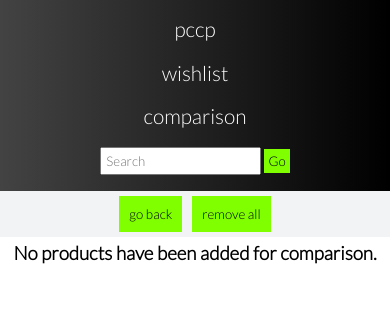
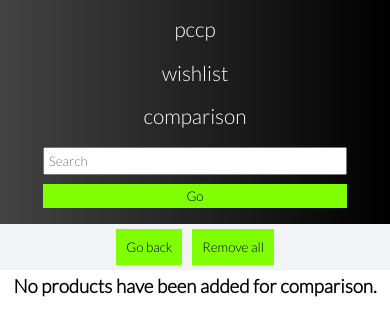
Before and after one commit to Ultrahalf/Pc-comp-picker, a Flask app: page /comparison in a window 390 px wide. Shown: the top 336 px of the page. Run offline with Flask 2, Linux system fonts and the light colour scheme; some libraries are stand-ins or nearby versions.

Commit message:
adds go back button and some ui changes

```diff
--- a/src/serve/static/style.css
+++ b/src/serve/static/style.css
@@ -67,7 +67,7 @@ ul.topnav button:hover {
         align-items: center; // vertical alignemnt
     }
 
-    ul.topnav li.search {
+    ul.topnav form.search {
         display:flex;
         flex-direction: column;
         gap: 1ch;
@@ -158,7 +158,7 @@ h1#category {
     border: none;
 }
 
-.product-filter > button {
+.product-filter > button, .product-filter > form button {
     background-color: var(--light-grey);
     border: none;
     padding: 1ch;
--- a/src/serve/templates/comparison.html
+++ b/src/serve/templates/comparison.html
@@ -2,8 +2,8 @@
 {% block main %}
 
 <div class="comparison-btn-group">
-    <button id="comparison-btn-back">go back</button>
-    <button id="comparison-remove-all" onclick="javascript:window.location.reload()">remove all</button>
+    <button id="comparison-btn-back">Go back</button>
+    <button id="comparison-remove-all" onclick="javascript:window.location.reload()">Remove all</button>
 </div>
 
 <script type=text/javascript>
--- a/src/serve/templates/component.html
+++ b/src/serve/templates/component.html
@@ -19,6 +19,7 @@
 <hr/>
 
 <div class="product-filter">
+    <button id="openfilter"> Filter</button>
     <form method="post" name="hiloform">
         <select name="hiloselect">
             {% if hilodirection == 'hilo' %}
@@ -29,9 +30,8 @@
                 <option value="hilo">High to Low</option>
             {% endif %}
         </select>
-        <input type="submit" value="OK">
+        <button type="submit" value="OK">Submit</button>
     </form>
-    <button id="openfilter"> Filter</button>
 </div>
 <hr/>
 
--- a/src/serve/templates/wishlist.html
+++ b/src/serve/templates/wishlist.html
@@ -2,6 +2,9 @@
 {% block main %}
 
         <main>
+        <div class="comparison-btn-group">
+            <button id="comparison-btn-back">Go back</button>
+        </div>
             <div class="table-wrapper">
 
                 <nav class="wishlist-nav">
```
